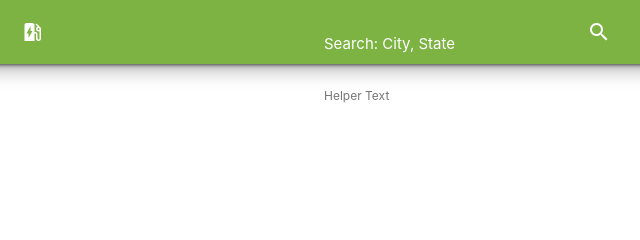
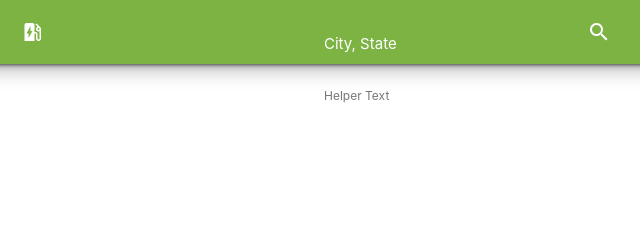
Before and after one commit to Ofelia1870/charging-station-finder, a plain HTML site: page index.html in a window 1280 px wide. Shown: the top 240 px of the page, 600-1240 px from the left. Drawn offline with nearby package versions, Linux system fonts and the light colour scheme; no server answers.

Commit message:
changed label for autocomplete inpus

```diff
--- a/index.html
+++ b/index.html
@@ -62,7 +62,7 @@
                   <label
                     class="active white-text text-darken-2"
                     for="autocomplete-input"
-                    >Search: City, State</label
+                    >City, State</label
                   >
 
                   <!-- Added span to display error/success message -->
```
